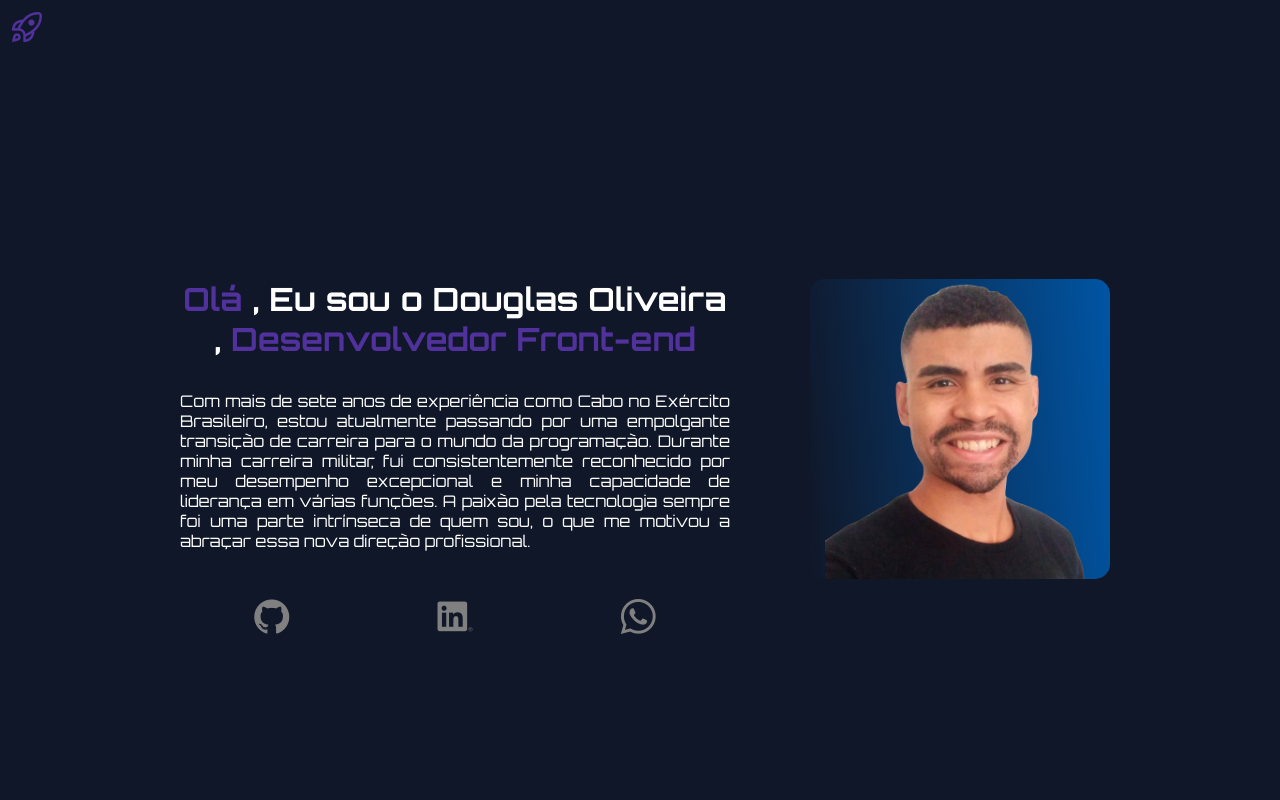
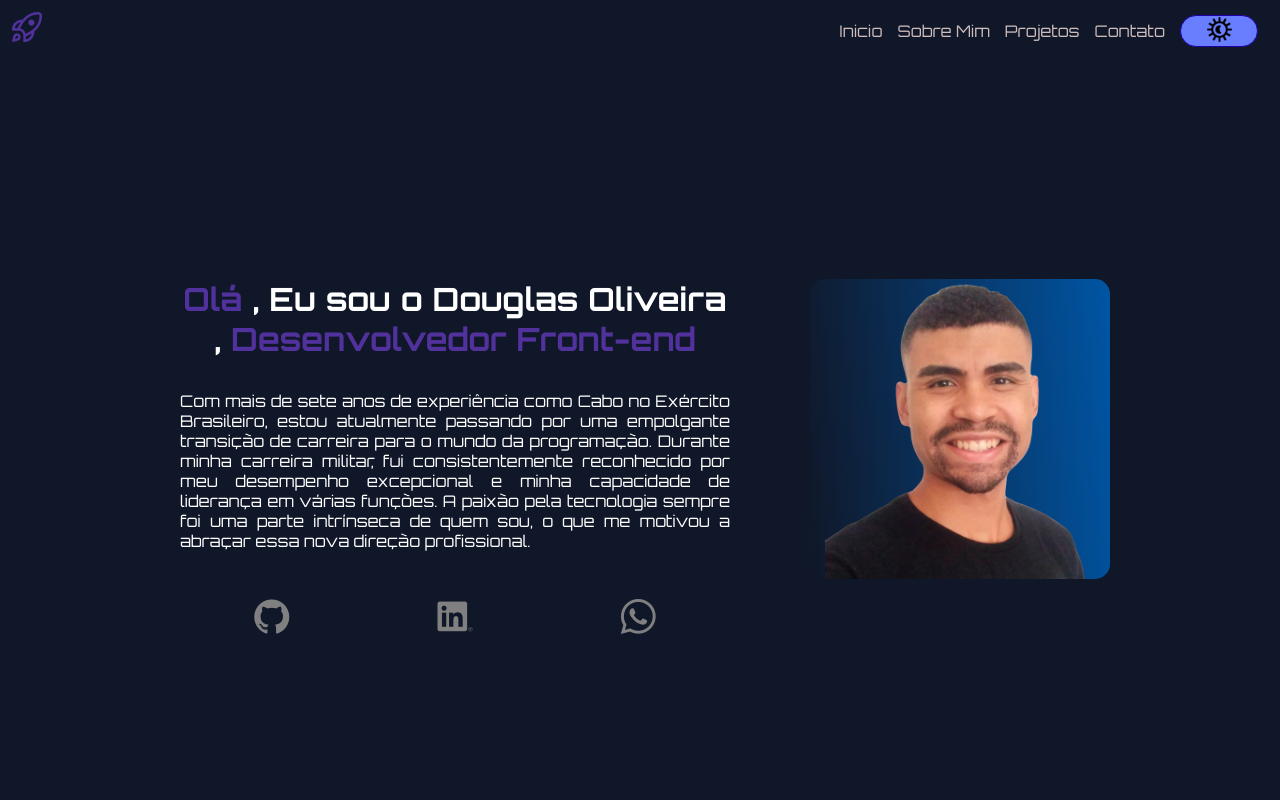
Before and after one commit to douglas1997silva/Douglas-oliveira, an Angular app: page / in a window 1280 px wide. Shown: the top 800 px of the page. Built offline with nearby package versions, Linux system fonts and the light colour scheme.

Commit message:
feat: Mudanças

```diff
--- a/src/app/components/nav-bar/nav-bar.component.css
+++ b/src/app/components/nav-bar/nav-bar.component.css
@@ -3,6 +3,7 @@
   --texto-font: #0e0c0c;
   --font-texto: #FFFFFF;
 }
+/*Conteudo completo*/
 .nav-bar{
 
   width: 100%;
@@ -101,9 +102,7 @@
   display: none;
   transition: transform 0.3s ease;
 }
-.menu > li {
-  margin-bottom: 1rem;
-}
+
 .menu_itens {
   text-decoration: none;
   color: var(--azul-pro);
@@ -138,7 +137,7 @@
 .menu-toggle {
   cursor: pointer;
   font-size: 24px; /* Tamanho do ícone */
-
+  margin-bottom: 2rem;
   margin-right: 10px; /* Espaçamento entre o ícone e o texto (se houver) */
 }
 .fi,.fi-rs-rocket-lunch{
@@ -151,5 +150,7 @@
   justify-content: space-between;
   width: 30px;
   height: 20px;
+  align-items: center;
+  margin-top: 20px;
 }
 }
--- a/src/app/components/nav-bar/nav-bar.component.html
+++ b/src/app/components/nav-bar/nav-bar.component.html
@@ -19,11 +19,11 @@
   </div>
 
 
-  <ul class="menu " [class.is-open]="isMenuOpen"  [ngStyle]="{'display': isMenuOpen? 'block' : 'none'}" >
-    <li><a class="menu_itens" href=""[routerLink]="['']" (click)="toggleMenu()" >Inicio </a></li>
-    <li><a class="menu_itens" href=""[routerLink]="['/sobre-mim-aba']"  (click)="toggleMenu()">Sobre Mim</a></li>
-    <li><a class="menu_itens" href=""[routerLink]="['/projetos']"(click)="toggleMenu()" >Projetos</a></li>
-    <li><a class="menu_itens" href=""href="" (click)="toggleMenu()">Contato</a></li>
+  <ul class="menu " [class.is-open]="isMenuOpen"   >
+    <li><a class="menu_itens" [routerLink]="['']" (click)="toggleMenu()" >Inicio </a></li>
+    <li><a class="menu_itens" [routerLink]="['/sobre-mim-aba']" (click)="toggleMenu()" >Sobre Mim</a></li>
+    <li><a class="menu_itens" [routerLink]="['/projetos']" (click)="toggleMenu()" >Projetos</a></li>
+    <li><a class="menu_itens" href="#" (click)="toggleMenu()">Contato</a></li>
     <li>
 
        <button id="d" class="button-nigth" type="button" (click)="changeThemeColor()">
--- a/src/app/home/home/home.component.css
+++ b/src/app/home/home/home.component.css
@@ -20,6 +20,7 @@ display: flex;
 justify-content: center;
 align-items: center;
 flex-wrap: wrap;
+width: 100%;
 }
 main:-webkit-scrollbar-track{
  background: var(--paragrafo);
```
